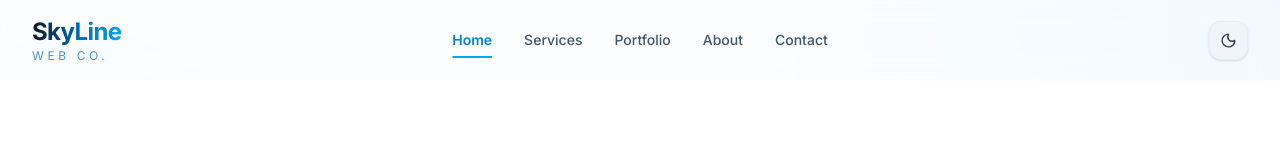
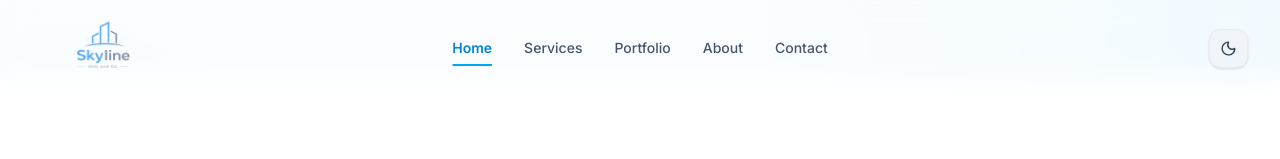
Before and after one commit to Aayush20253534/SkyLine-Web-Co., a React (Vite) app in the folder client/: page / in a window 1280 px wide. Shown: the top 159 px of the page. Built offline with nearby package versions, Linux system fonts and the light colour scheme.

Commit message:
small index changes-02

```diff
--- a/client/src/components/layout/Navbar.jsx
+++ b/client/src/components/layout/Navbar.jsx
@@ -74,33 +74,24 @@ const Navbar = () => {
       >
         <div
           className={`max-w-7xl mx-auto px-6 lg:px-8 flex items-center justify-between transition-all duration-300 ${
-            scrolled ? "h-16" : "h-20"
+            scrolled ? "h-20" : "h-24"
           }`}
         >
           {/* Logo */}
           <Link
             to="/"
-            className="leading-none hover:opacity-90 transition"
+            className="flex items-center hover:scale-[1.02] transition-transform duration-300"
           >
-            <div className="flex flex-col">
-              <span
-                className={`text-xl md:text-2xl font-bold tracking-tight ${
-                  isDark
-                    ? "text-white"
-                    : "bg-gradient-to-r from-slate-900 via-sky-700 to-sky-500 bg-clip-text text-transparent"
-                }`}
-              >
-                SkyLine
-              </span>
-
-              <span
-                className={`text-xs uppercase tracking-[0.3em] ${
-                  isDark ? "text-neutral-400" : "text-sky-700/70"
-                }`}
-              >
-                Web Co.
-              </span>
-            </div>
+            <img
+              src="/logo.png"
+              alt="SkyLine Web Co."
+              draggable={false}
+              className={`object-contain transition-all duration-300 ${
+                scrolled
+                  ? "h-14 md:h-16"
+                  : "h-20 md:h-24"
+              }`}
+            />
           </Link>
 
           {/* Desktop Nav */}
@@ -192,7 +183,7 @@ const Navbar = () => {
               animate={{ opacity: 1, y: 0 }}
               exit={{ opacity: 0, y: -20 }}
               transition={{ duration: 0.25 }}
-              className={`fixed top-20 left-0 w-full z-50 md:hidden border-t backdrop-blur-xl ${
+              className={`fixed top-24 left-0 w-full z-50 md:hidden border-t backdrop-blur-xl ${
                 isDark
                   ? "bg-slate-950/95 border-white/10"
                   : "bg-white/95 border-sky-100"
```
